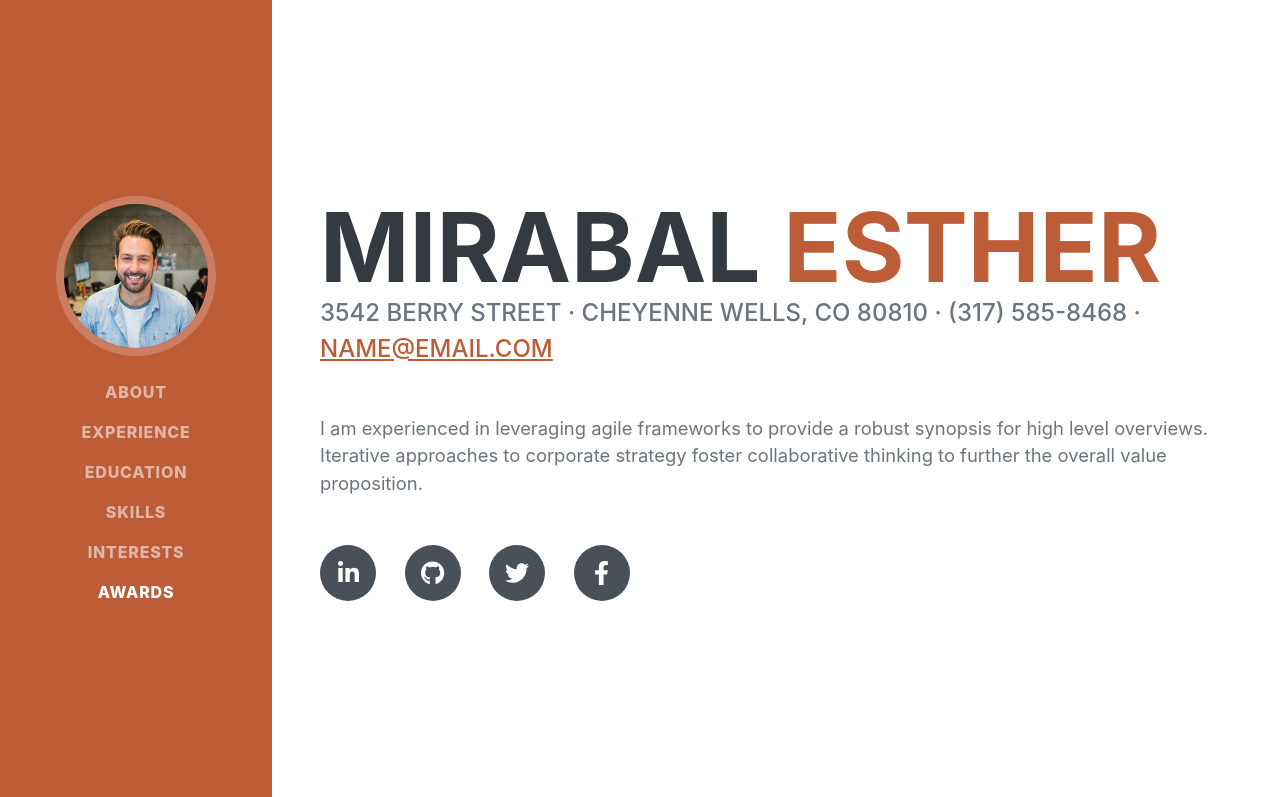
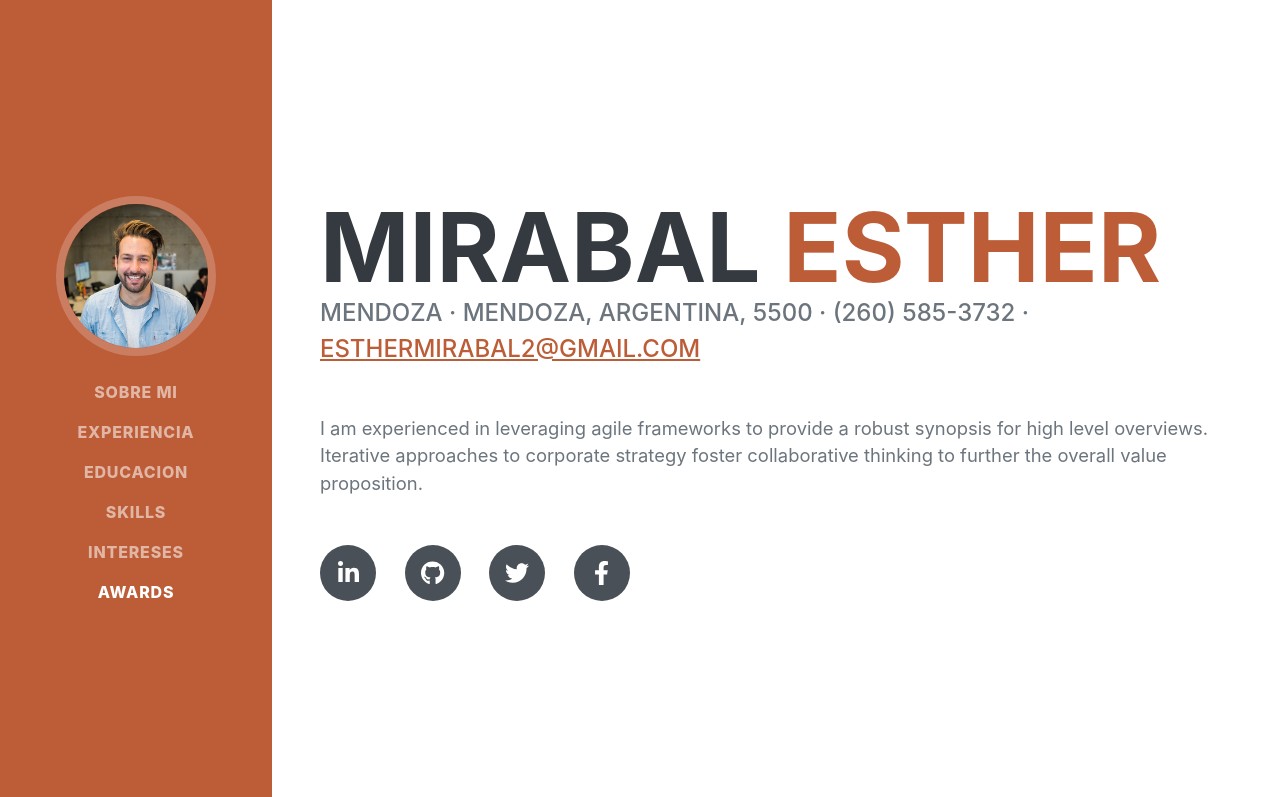
Before and after one commit to esthermirabal/PorfolioEsther, a plain HTML site: page startbootstrap-resume-gh-pages/index.html in a window 1280 px wide. Shown: the top 797 px of the page. Drawn offline with nearby package versions, Linux system fonts and the light colour scheme; a web font is replaced by a local one.

```diff
--- a/startbootstrap-resume-gh-pages/index.html
+++ b/startbootstrap-resume-gh-pages/index.html
@@ -25,11 +25,11 @@
             <button class="navbar-toggler" type="button" data-bs-toggle="collapse" data-bs-target="#navbarResponsive" aria-controls="navbarResponsive" aria-expanded="false" aria-label="Toggle navigation"><span class="navbar-toggler-icon"></span></button>
             <div class="collapse navbar-collapse" id="navbarResponsive">
                 <ul class="navbar-nav">
-                    <li class="nav-item"><a class="nav-link js-scroll-trigger" href="#about">About</a></li>
-                    <li class="nav-item"><a class="nav-link js-scroll-trigger" href="#experience">Experience</a></li>
-                    <li class="nav-item"><a class="nav-link js-scroll-trigger" href="#education">Education</a></li>
+                    <li class="nav-item"><a class="nav-link js-scroll-trigger" href="#about">Sobre mi</a></li>
+                    <li class="nav-item"><a class="nav-link js-scroll-trigger" href="#experience">Experiencia</a></li>
+                    <li class="nav-item"><a class="nav-link js-scroll-trigger" href="#education">Educacion</a></li>
                     <li class="nav-item"><a class="nav-link js-scroll-trigger" href="#skills">Skills</a></li>
-                    <li class="nav-item"><a class="nav-link js-scroll-trigger" href="#interests">Interests</a></li>
+                    <li class="nav-item"><a class="nav-link js-scroll-trigger" href="#interests">Intereses</a></li>
                     <li class="nav-item"><a class="nav-link js-scroll-trigger" href="#awards">Awards</a></li>
                 </ul>
             </div>
@@ -44,8 +44,8 @@
                         <span class="text-primary">Esther</span>
                     </h1>
                     <div class="subheading mb-5">
-                        3542 Berry Street · Cheyenne Wells, CO 80810 · (317) 585-8468 ·
-                        <a href="mailto:name@email.com">name@email.com</a>
+                        Mendoza · Mendoza, Argentina, 5500 · (260) 585-3732 ·
+                        <a href="mailto:name@email.com">esthermirabal2@gmail.com</a>
                     </div>
                     <p class="lead mb-5">I am experienced in leveraging agile frameworks to provide a robust synopsis for high level overviews. Iterative approaches to corporate strategy foster collaborative thinking to further the overall value proposition.</p>
                     <div class="social-icons">
```
